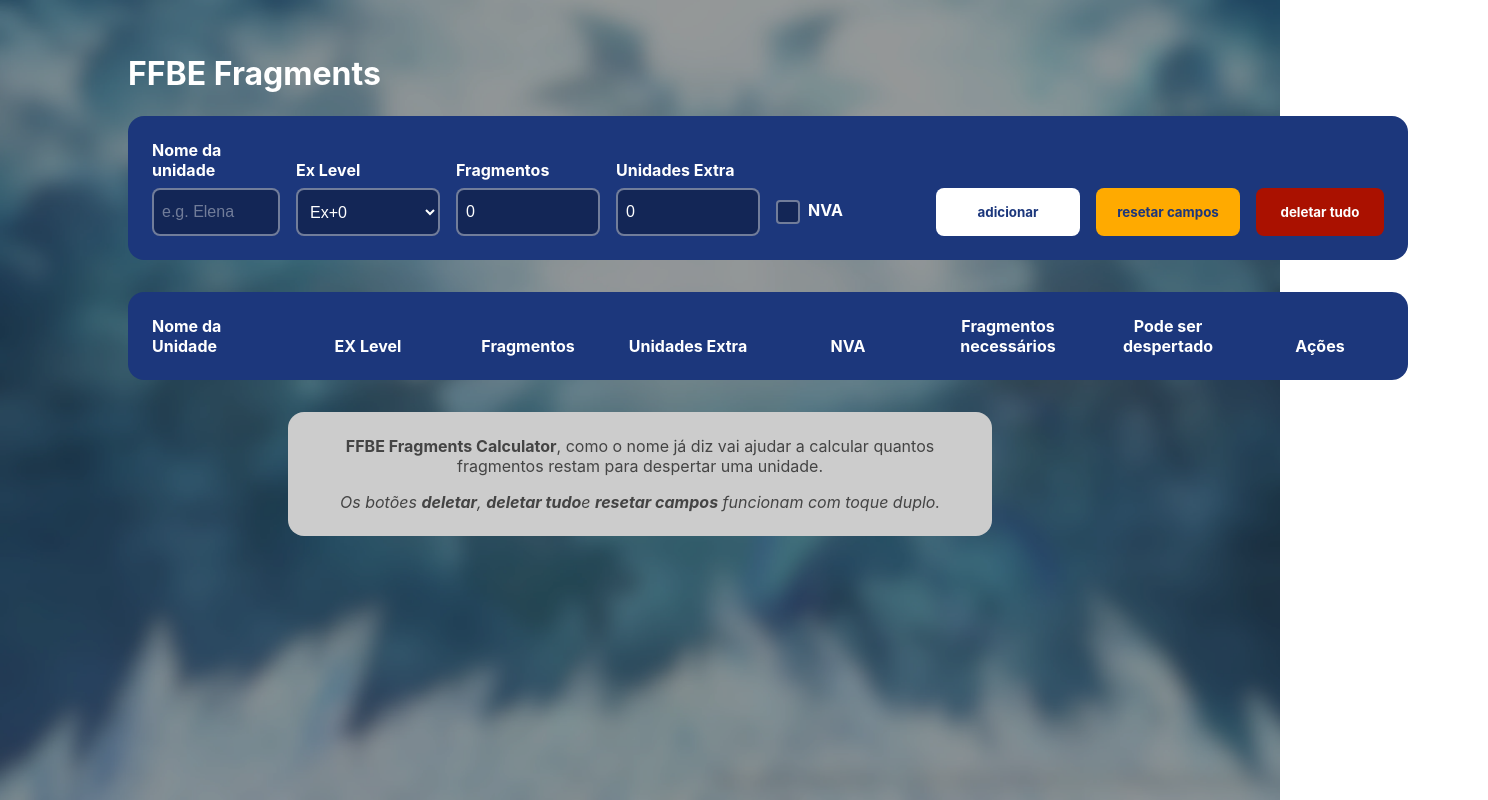
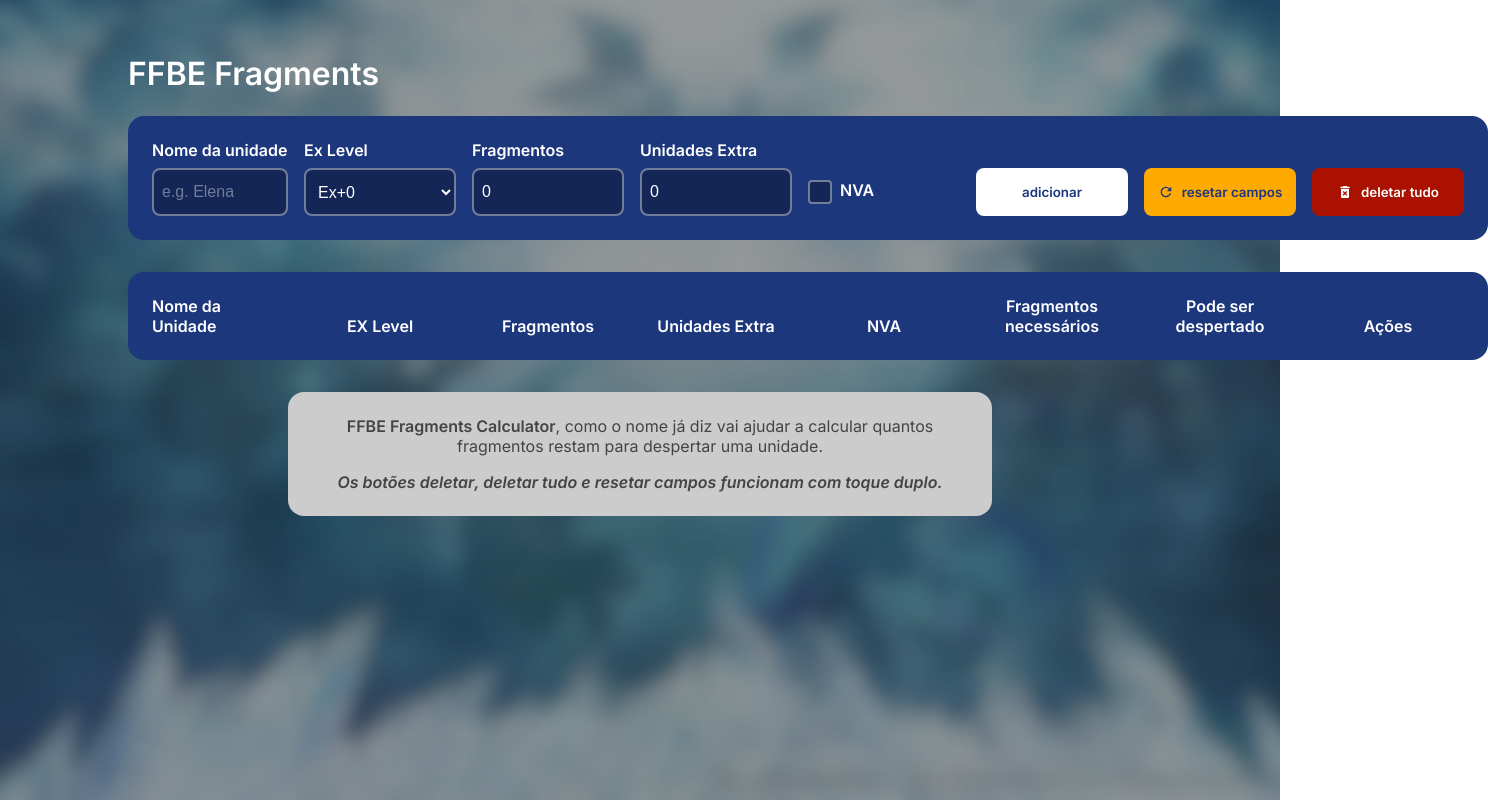
Before and after one commit to mluizvitor/brave_exvius_fragment_calculator, a React (Create React App) app: page / in a window 1280 px wide. Shown: the whole page, 1488 px wide, since content can reach past the window. Built offline with nearby package versions, Linux system fonts and the light colour scheme.

Commit message:
:lipstick: Added CND fonts and icons

```diff
--- a/package.json
+++ b/package.json
@@ -14,6 +14,7 @@
     "gh-pages": "^3.2.3",
     "react": "^18.0.0",
     "react-dom": "^18.0.0",
+    "react-icons": "^4.3.1",
     "react-scripts": "5.0.0",
     "react-toastify": "^8.2.0",
     "typescript": "^4.4.2",
--- a/public/index.html
+++ b/public/index.html
@@ -2,10 +2,16 @@
 <html lang="en">
   <head>
     <meta charset="utf-8" />
+
+    <link rel="preconnect" href="https://fonts.googleapis.com"/>
+    <link rel="preconnect" href="https://fonts.gstatic.com" crossorigin/>
+
     <link rel="icon" href="%PUBLIC_URL%/favicon.ico" />
     <meta name="viewport" content="width=device-width, initial-scale=1" />
     <meta name="theme-color" content="#000000" />
     <title>FFBE Fragment Calculator</title>
+
+    <link href="https://fonts.googleapis.com/css2?family=Inter:ital,wght@0,400;0,600;1,600&display=swap" rel="stylesheet"/>
   </head>
   <body>
     <noscript>You need to enable JavaScript to run this app.</noscript>
--- a/src/App.tsx
+++ b/src/App.tsx
@@ -1,8 +1,10 @@
 import { FormEvent, useEffect, useState } from 'react';
+import { MdDelete, MdDeleteForever, MdRefresh } from 'react-icons/md';
 import { toast } from 'react-toastify';
 import { Footer } from './components/Footer/styles';
 import { Button, Button2, Checkbox, Form, Input } from './components/Form/styles';
 import { Table } from './components/Table/styles';
+
 
 interface UnitProps {
   id: string;
@@ -216,12 +218,14 @@
                   toast.success('Campos resetados', {icon: '👍'});
                 }
                 } title="Clique duplo para resetar">
-                  Resetar campos
+                  <MdRefresh size={16}/>
+                  <span>Resetar campos</span>
                 </Button>
               </th>
               <th>
                 <Button style={{background: '#AA1100', color: '#ffffff'}} type="button" onDoubleClick={handleDeleteAll} title="Clique duplo para apagar tudo">
-                  Deletar tudo
+                  <MdDeleteForever size={16}/>
+                  <span>Deletar tudo</span>
                 </Button>
               </th>
             </tr>
@@ -259,7 +263,8 @@
 
               <td>
                 <Button2 onDoubleClick={() => handleDelete(unit.id, unit.name)} style={{backgroundColor: '#dde4f7'}}>
-                  Deletar
+                  <MdDelete size={16}/>
+                  <span>Deletar</span>
                 </Button2>
               </td>
             </tr>
@@ -275,8 +280,8 @@
 
         <p>
           <em>
-            Os botões <strong>deletar</strong>, <strong>deletar tudo</strong>
-            e <strong>resetar campos</strong> funcionam com toque duplo.
+            Os botões <strong>deletar</strong>, <strong>deletar tudo</strong> e {' '}
+            <strong>resetar campos</strong> funcionam com toque duplo.
           </em>
         </p>
       </Footer>
--- a/src/components/Form/styles.ts
+++ b/src/components/Form/styles.ts
@@ -70,11 +70,16 @@
   border-radius: 8px;
   background: #ffffff;
   color: #1c377c;
-  padding: 0 1rem;
+  padding: 0 0.5rem;
   text-transform: lowercase;
-  font-weight: bold;
+  font-weight: 600;
   width: 100%;
-  grid-column: span 2;
+  line-height: 110%;
+
+  display: flex;
+  gap: 0.5rem;
+  align-items: center;
+  justify-content: center;
 
   cursor: pointer;
 
--- a/src/components/Table/styles.ts
+++ b/src/components/Table/styles.ts
@@ -15,10 +15,11 @@
     tr {
       th {
         padding: 1.5rem 0.5rem;
-        min-width: 10rem;
+        min-width: 10.5rem;
         text-align: center;
         height: 3rem;
         vertical-align: bottom;
+        font-weight: 600;
       }
 
       th:first-child {
@@ -27,6 +28,7 @@
         width: 100%;
       }
       th:last-child {
+        min-width: 11.5rem;
         padding-right: 1.5rem;
       }
     }
--- a/src/styles/global.ts
+++ b/src/styles/global.ts
@@ -41,6 +41,10 @@
   body, button {
     font-family: Inter, sans-serif;
     line-height: 1.25rem;
+  }
+
+  strong {
+    font-weight: 600;
   }
 
   input, select {
```
Also changed, not shown: 1 other file (tests, documents, lock files or other folders).
